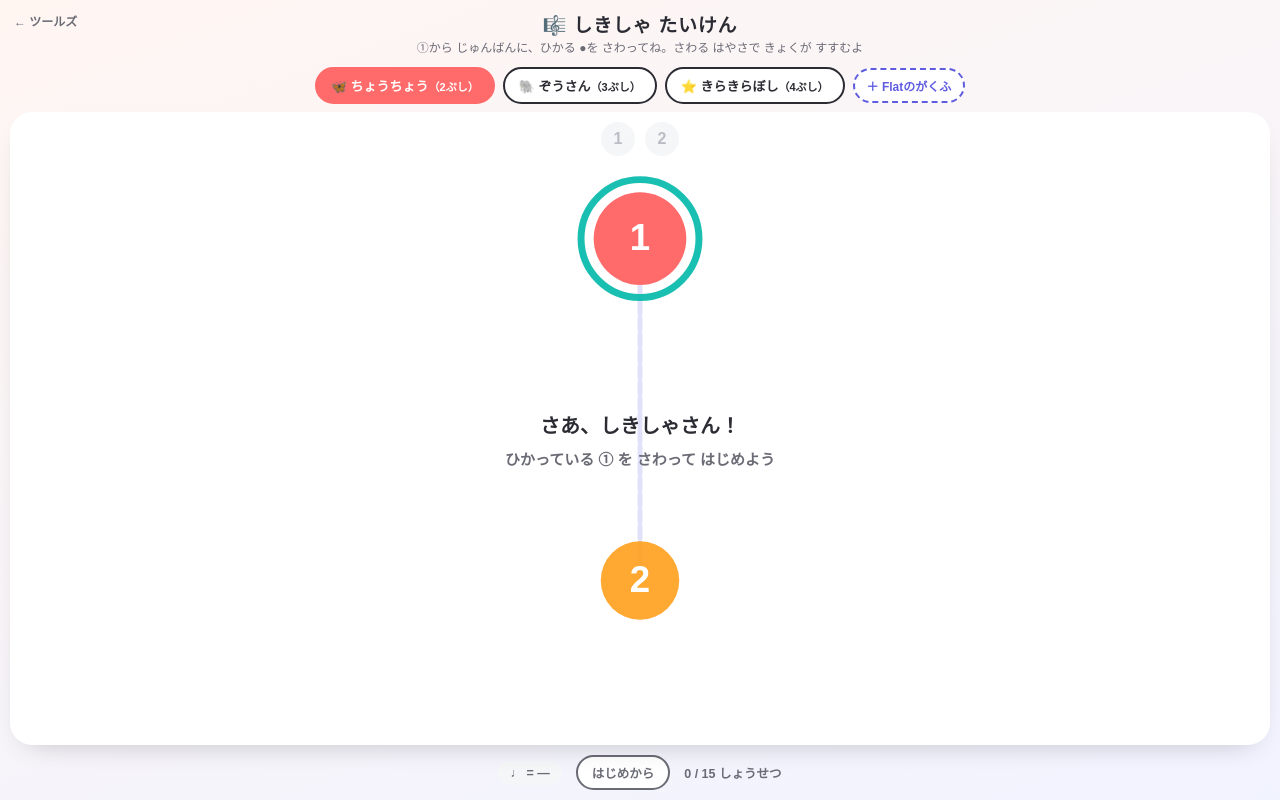
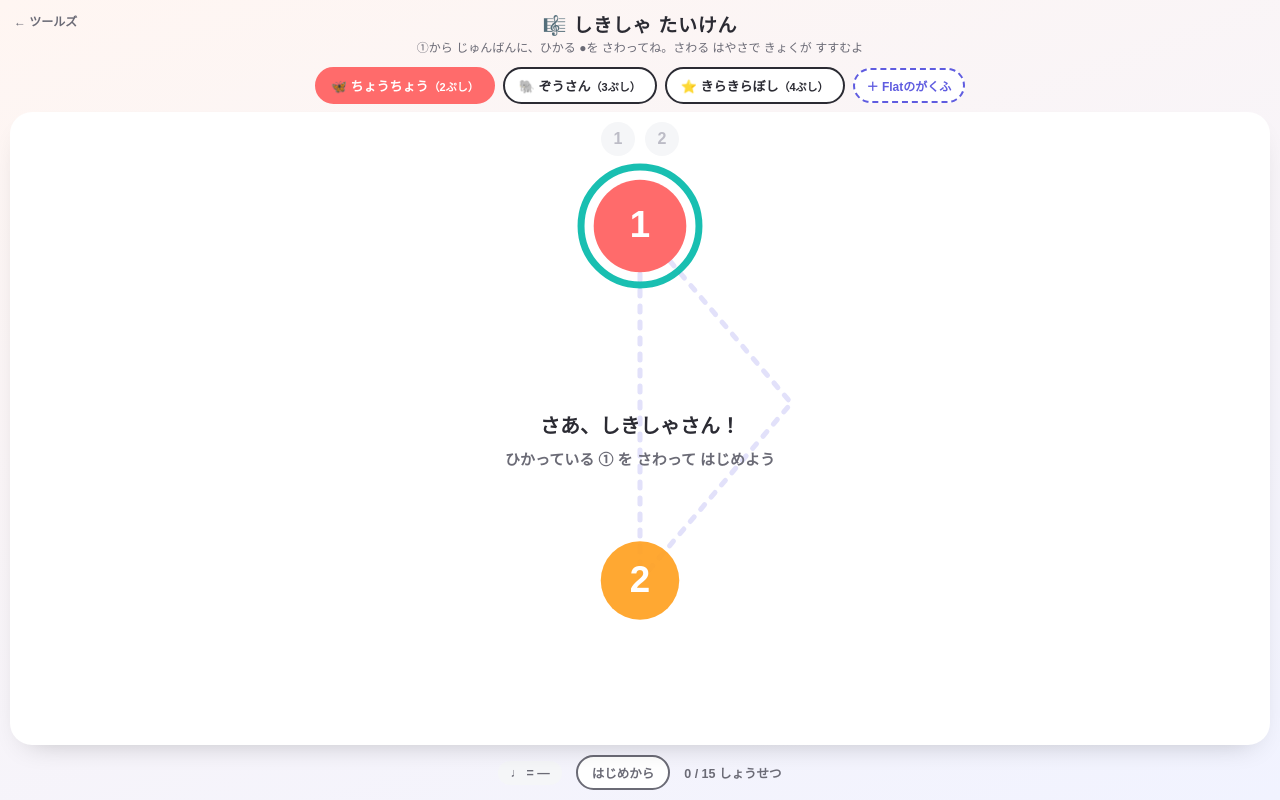
Before and after one commit to ktteacher2023-dot/ktteacher2023-dot.github.io, a plain HTML site: page tools/shiki/index.html in a window 1280 px wide. Drawn offline with Linux system fonts and the light colour scheme; a web font is replaced by a local one.

Commit message:
Add files via upload

```diff
--- a/tools/shiki/index.html
+++ b/tools/shiki/index.html
@@ -136,7 +136,7 @@ const SONGS = {
     {t:6,d:1.5,m:72},{t:7.5,d:0.5,m:74},{t:8,d:0.5,m:76},{t:8.5,d:0.5,m:79},{t:9,d:0.5,m:76},{t:9.5,d:0.5,m:76},{t:10,d:0.5,m:74},{t:10.5,d:0.5,m:72},{t:11,d:1,m:74},
     {t:12,d:2,m:79},{t:14,d:1,m:76},
     {t:15,d:0.5,m:81},{t:15.5,d:0.5,m:79},{t:16,d:1,m:76},{t:17,d:1,m:72},
-    {t:18,d:1.5,m:74},{t:19.5,d:0.5,m:76},{t:20,d:0.5,m:69},{t:20.5,d:0.5,m:67},{t:21,d:2,m:72},
+    {t:18,d:1.5,m:74},{t:19.5,d:0.5,m:76},{t:20,d:0.5,m:69},{t:20.5,d:0.5,m:67},{t:21,d:3,m:72},
   ]},
   kira: { name:'きらきらぼし', beatsPerBar:4, bpm:80, notes:[
     {t:0,d:1,m:60},{t:1,d:1,m:60},{t:2,d:1,m:67},{t:3,d:1,m:67},
@@ -300,7 +300,7 @@ function selectSong(key){
   song = SONGS[key];
   beatsPerBar = song.beatsPerBar;
   totalBeats = computeTotalBeats(song);
-  lastNoteBeat = song.notes.length ? Math.floor(song.notes[song.notes.length-1].t) : 0;
+  { const _ln = song.notes[song.notes.length-1]; lastNoteBeat = _ln ? Math.ceil(_ln.t + _ln.d) - 1 : 0; }
   document.querySelectorAll('.song-btn').forEach(b=>b.classList.toggle('active', b.dataset.song===key));
   buildHud();
   resetPlay();
@@ -421,31 +421,35 @@ function checkHit(x,y){
 
 /* ===================== ガイド描画（打点方式） ===================== */
 function guidePath(){
-  // 各拍の「打点」。1拍目＝真ん中の上。ここに触れると1拍。
-  const cx=W/2, top=H*0.20, bot=H*0.74, mid=H*0.48, dx=W*0.26;
+  // 各拍の「打点」(pts)と軌道(path)。ptsに触れると1拍。
+  const cx=W/2, top=H*0.18, bot=H*0.74, mid=H*0.46, dx=W*0.26;
   if(beatsPerBar===2){
-    // 1(上)→2(下)
-    return [{x:cx,y:top,n:1},{x:cx,y:bot,n:2}];
+    // 1(上)→2(下)：縦の往復
+    return { pts:[{x:cx,y:top,n:1},{x:cx,y:bot,n:2}],
+             path:[{x:cx,y:top},{x:cx,y:bot},{x:cx+W*0.12,y:mid},{x:cx,y:top}] };
   }
   if(beatsPerBar===3){
     // 三角形：1(上)→2(左下)→3(右下)
-    return [{x:cx,y:top,n:1},{x:cx-dx,y:bot,n:2},{x:cx+dx,y:bot,n:3}];
+    return { pts:[{x:cx,y:top,n:1},{x:cx-dx,y:bot,n:2},{x:cx+dx,y:bot,n:3}],
+             path:[{x:cx,y:top},{x:cx-dx,y:bot},{x:cx+dx,y:bot},{x:cx,y:top}] };
   }
-  // 4拍子（画像1の標準指揮）：1(下)→2(左)→3(右)→4(上)
-  return [{x:cx,y:bot,n:1},{x:cx-dx,y:mid,n:2},{x:cx+dx,y:mid,n:3},{x:cx,y:top,n:4}];
+  // 4拍子「1＋三角形」(しきまな)：1(中央おへそ)→2(左下)→3(右下)→4(上頂点)
+  return { pts:[{x:cx,y:mid,n:1},{x:cx-dx,y:bot,n:2},{x:cx+dx,y:bot,n:3},{x:cx,y:top,n:4}],
+           path:[{x:cx,y:top},{x:cx,y:mid},{x:cx,y:top},{x:cx-dx,y:bot},{x:cx+dx,y:bot},{x:cx,y:top}] };
 }
 function drawGuide(){
   if(!W) return;
   ctx.clearRect(0,0,W,H);
-  const pts=guidePath();
+  const g=guidePath();
+  const pts=g.pts;
   curPts=pts;
   const posInBar = beatIdx % beatsPerBar;  // 次に触る打点
-  // 打点を結ぶ点線（順路）
+  // 軌道(path)を点線で描く
   ctx.strokeStyle='rgba(95,92,224,0.18)';
   ctx.lineWidth=Math.max(3,H*0.008); ctx.setLineDash([6,10]); ctx.lineCap='round';
   ctx.beginPath();
-  pts.forEach((p,i)=> i?ctx.lineTo(p.x,p.y):ctx.moveTo(p.x,p.y));
-  ctx.closePath(); ctx.stroke(); ctx.setLineDash([]);
+  g.path.forEach((p,i)=> i?ctx.lineTo(p.x,p.y):ctx.moveTo(p.x,p.y));
+  ctx.stroke(); ctx.setLineDash([]);
   // 打点
   const R0=Math.max(24,H*0.062);
   pts.forEach((p,i)=>{
```
